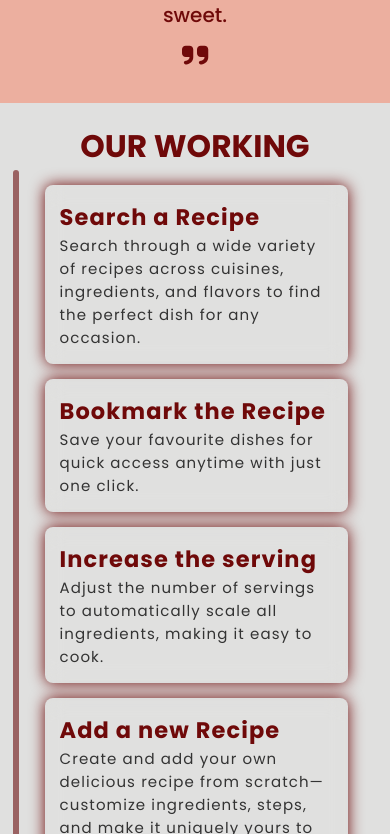
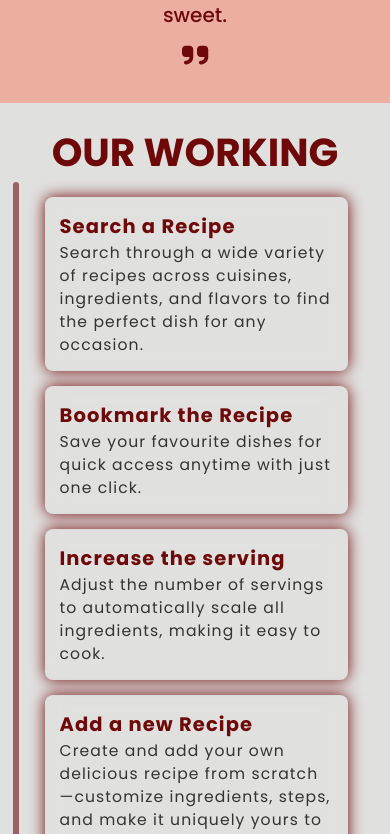
Before and after one commit to PavitrankMishra/Food-Recipe-, a React (Vite) app: page / in a window 390 px wide. Shown: the part 1550-2384 px from the top of the page. Built offline with nearby package versions, Linux system fonts and the light colour scheme; a web font is replaced by a local one.

Commit message:
"style: Updated font-size for small screens"

```diff
--- a/src/Components/Working.css
+++ b/src/Components/Working.css
@@ -126,7 +126,7 @@
 
 @media screen and (max-width: 502px) {
   .workingContainer h1 {
-    font-size: 8vw;
+    font-size: 10vw;
   }
 
   .leftContainer {
@@ -144,4 +144,11 @@
     width:70%;
     margin: 15px 25px;
   }
+
+  .textBox h2 {
+    font-size: 5vw;
+  }
+  .textBox p {
+    font-size: 4vw;
+  }
 }
```
